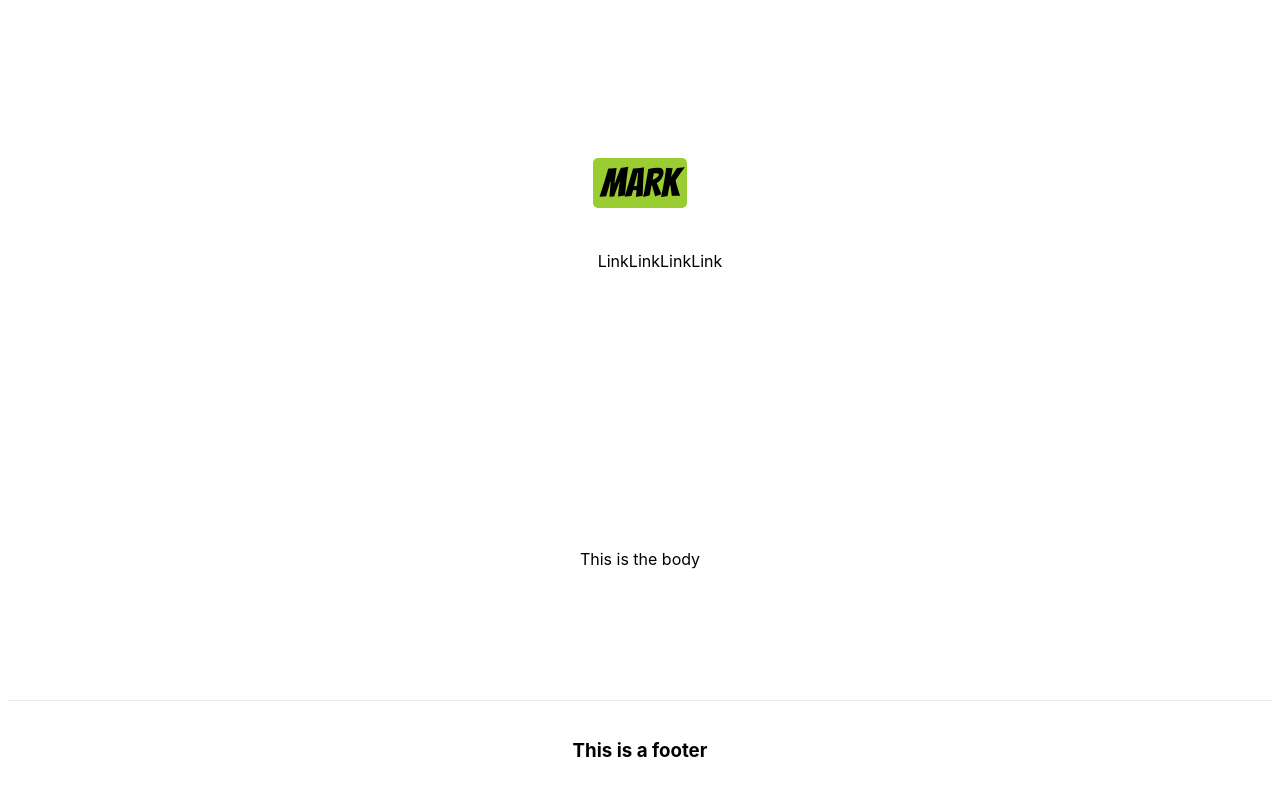
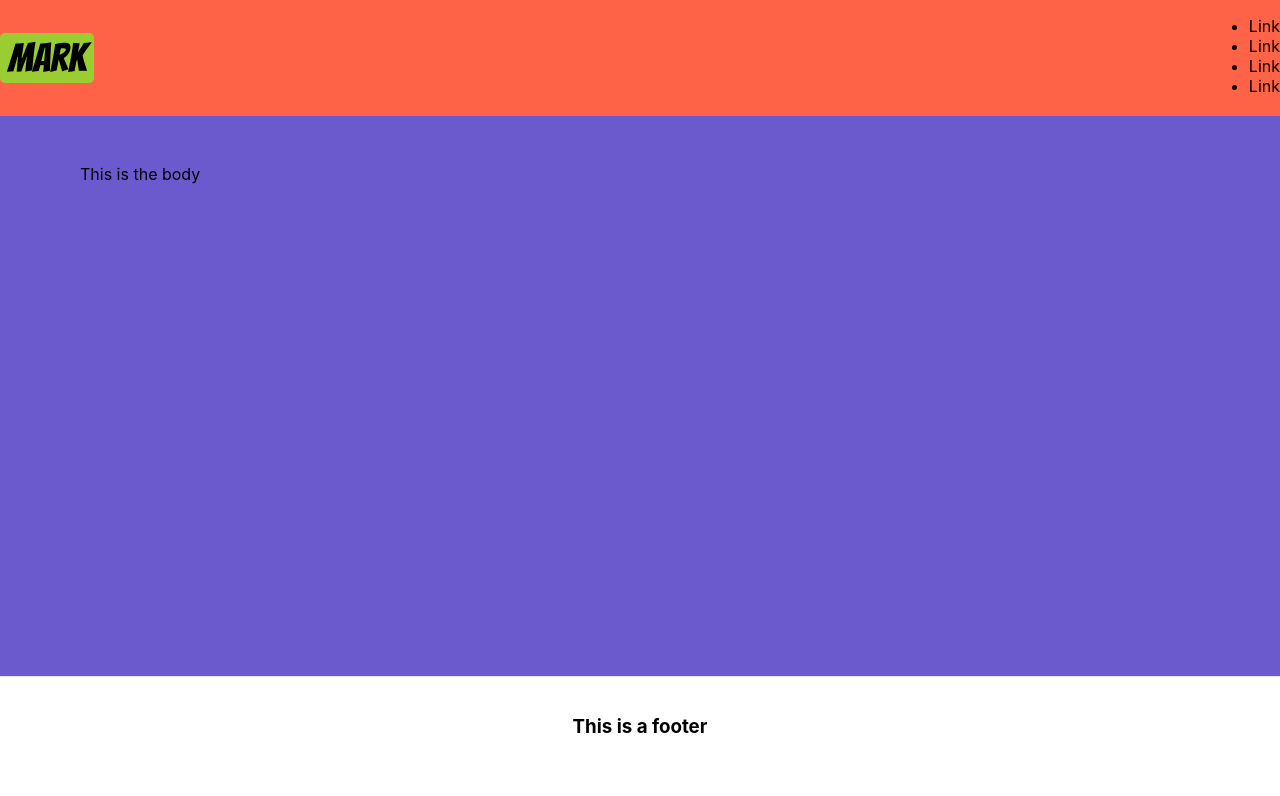
Before and after one commit to machr/powellmark-com, a Next.js app: page / in a window 1280 px wide. Shown: the top 796 px of the page. Built offline with nearby package versions, Linux system fonts and the light colour scheme.

Commit message:
add layout component

```diff
--- /dev/null
+++ b/components/Header.js
@@ -0,0 +1,16 @@
+import NavBar from './NavBar'
+
+const headerStyle = {
+  background: "tomato",
+  color: "black"
+}
+
+function Header(params) {
+  return (
+    <header className="Header" style={headerStyle}>
+      <NavBar />
+    </header>
+  )
+}
+
+export default Header;
--- /dev/null
+++ b/components/Layout.js
@@ -0,0 +1,13 @@
+import Header from '../components/Header';
+
+
+const Layout = ({children}) => (
+  <div>
+    <Header />
+    <div>
+      { children }
+    </div>
+  </div>
+)
+
+export default Layout;
--- /dev/null
+++ b/components/NavBar.js
@@ -0,0 +1,25 @@
+import Link from 'next/link'
+
+const navbarStyle = {
+  backgroundColour: "tomato",
+  color: "black",
+  display: "flex",
+  justifyContent: "space-between"
+
+}
+
+const NavBar = () => {
+  return (
+    <nav style={navbarStyle}>
+      <h1><a href="logo">Mark</a></h1>
+      <ul>
+        <li><Link href="/">Link</Link></li>
+        <li><Link href="/about">Link</Link></li>
+        <li><Link href="/alog">Link</Link></li>
+        <li><Link href="/contact">Link</Link></li>
+      </ul>
+    </nav>
+  )
+}
+
+export default NavBar
--- a/pages/index.js
+++ b/pages/index.js
@@ -1,33 +1,29 @@
 import Head from 'next/head';
+import Layout from '../components/Layout'
 import styles from '../styles/Home.module.css';
-import Link from 'next/link';
+
+const bodyStyle = {
+  background: "SlateBlue",
+  padding: "3rem 5rem",
+  minHeight: "70vh"
+}
 
 export default function Home() {
   return (
-    <div className={styles.container}>
+    <Layout>
       <Head>
         <title>Create Next App</title>
         <link rel="icon" href="/favicon.ico" />
       </Head>
-      <header className={styles.main}>
-        <h1><a href="logo">Mark</a></h1>
-        <nav>
-          <ul>
-            <Link href="/">Link</Link>
-            <Link href="/about">Link</Link>
-            <Link href="/alog">Link</Link>
-            <Link href="/contact">Link</Link>
-          </ul>
-        </nav>
-      </header>
 
-      <main className={styles.main}>
-        This is the body
+      <main style={bodyStyle}>
+      This is the body
       </main>
 
       <footer className={styles.footer}>
-        <h3>This is a footer</h3>
+      <h3>This is a footer</h3>
       </footer>
-    </div>
+    </Layout>
+
   )
 }
--- a/styles/Home.module.css
+++ b/styles/Home.module.css
@@ -1,14 +1,5 @@
-.container {
-  min-height: 100vh;
-  padding: 0 0.5rem;
-  display: flex;
-  flex-direction: column;
-  justify-content: center;
-  align-items: center;
-}
 
-
-
+/*
 .main {
   padding: 5rem 0;
   flex: 1;
@@ -16,7 +7,7 @@
   flex-direction: column;
   justify-content: center;
   align-items: center;
-}
+} */
 
 .footer {
   width: 100%;
```
Also changed, not shown: components/Navbar/index.js (deleted).
